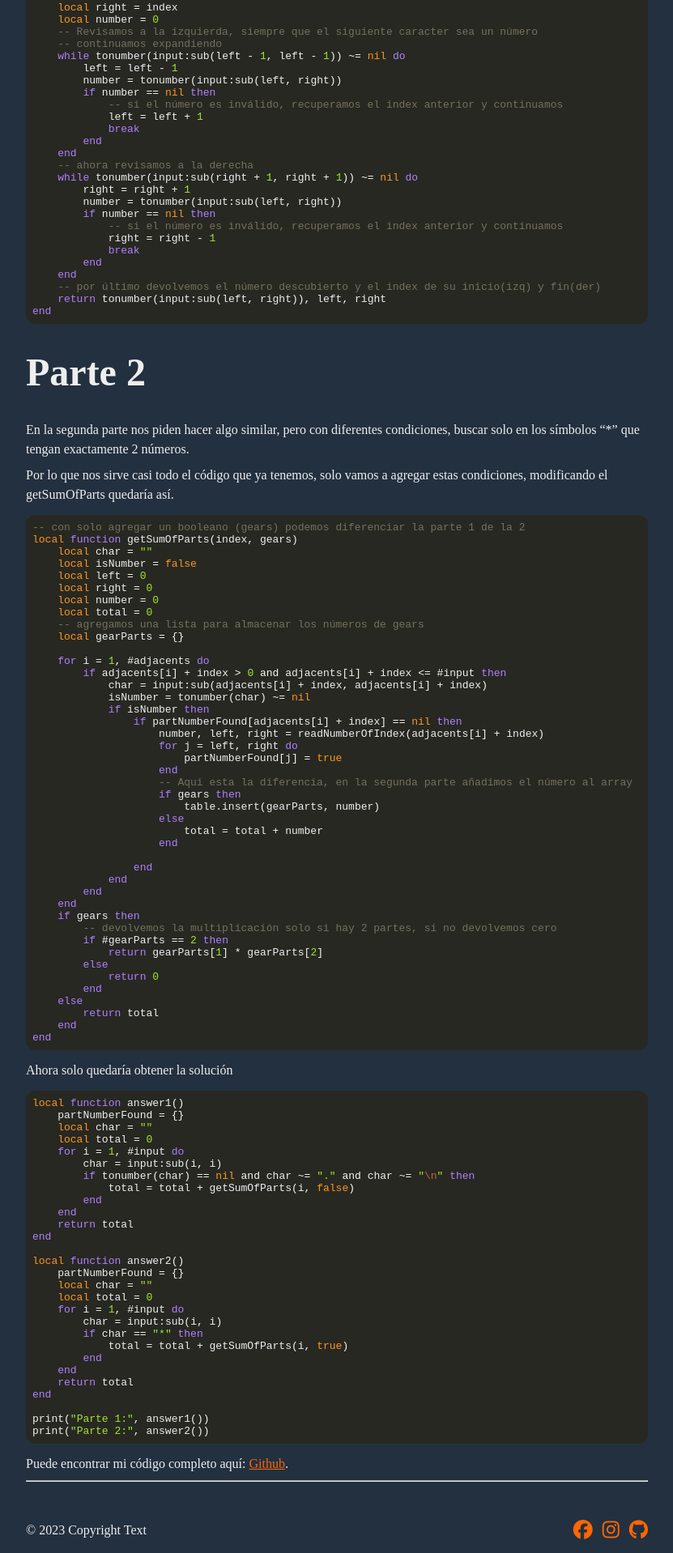
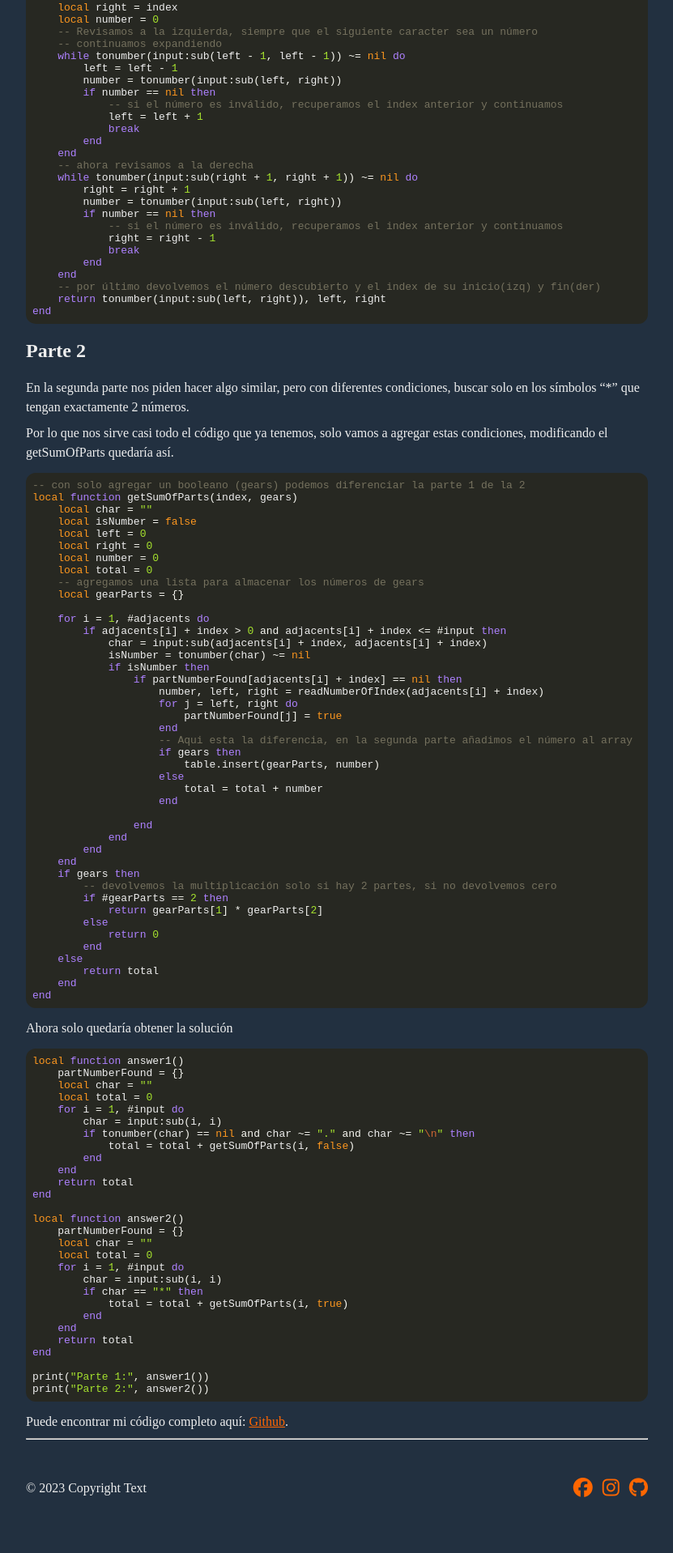
Before and after one commit to DeybisMelendez/deybismelendez.github.io, a Jekyll site: the page built from _posts/2023/2023-12-14-advent-of-code-2023-03.md, in a window 1280 px wide. Shown: the part 2651-4569 px from the top of the page at 81% size, without its empty margins (224-1055 px from the left). Built offline with Jekyll 4.4.1, drawn with Linux system fonts in a browser that asks for light colours; nearby versions of some CDN libraries; after the commit the page ends 4517 px from its top, so only the background shows below that.

Commit message:
arreglando h2

```diff
--- a/_posts/2023/2023-12-14-advent-of-code-2023-03.md
+++ b/_posts/2023/2023-12-14-advent-of-code-2023-03.md
@@ -125,7 +125,7 @@ local function readNumberOfIndex(index)
 end
 {% endhighlight %}
 
-# Parte 2
+## Parte 2
 
 En la segunda parte nos piden hacer algo similar, pero con diferentes condiciones, buscar solo en los símbolos "*" que tengan exactamente 2 números.
 
```
